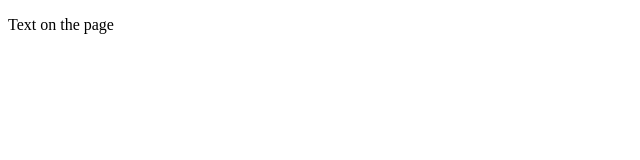
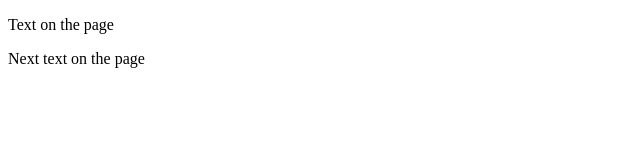
Before and after one commit to Karamba19/Mygit, a plain HTML site: page index.html in a window 1280 px wide. Shown: the whole page, without its empty margins (0-640 px from the left). Drawn offline with Linux system fonts and the light colour scheme.

Commit message:
Added index.html
Creating a new projectand adding an HTML file named index.html that
contains the basic HTML code for the page.

```diff
--- a/index.html
+++ b/index.html
@@ -5,5 +5,6 @@
     </head>
     <body>
         <p>Text on the page</p>
+        <p>Next text on the page</p>
     </body>
 </html>
```
